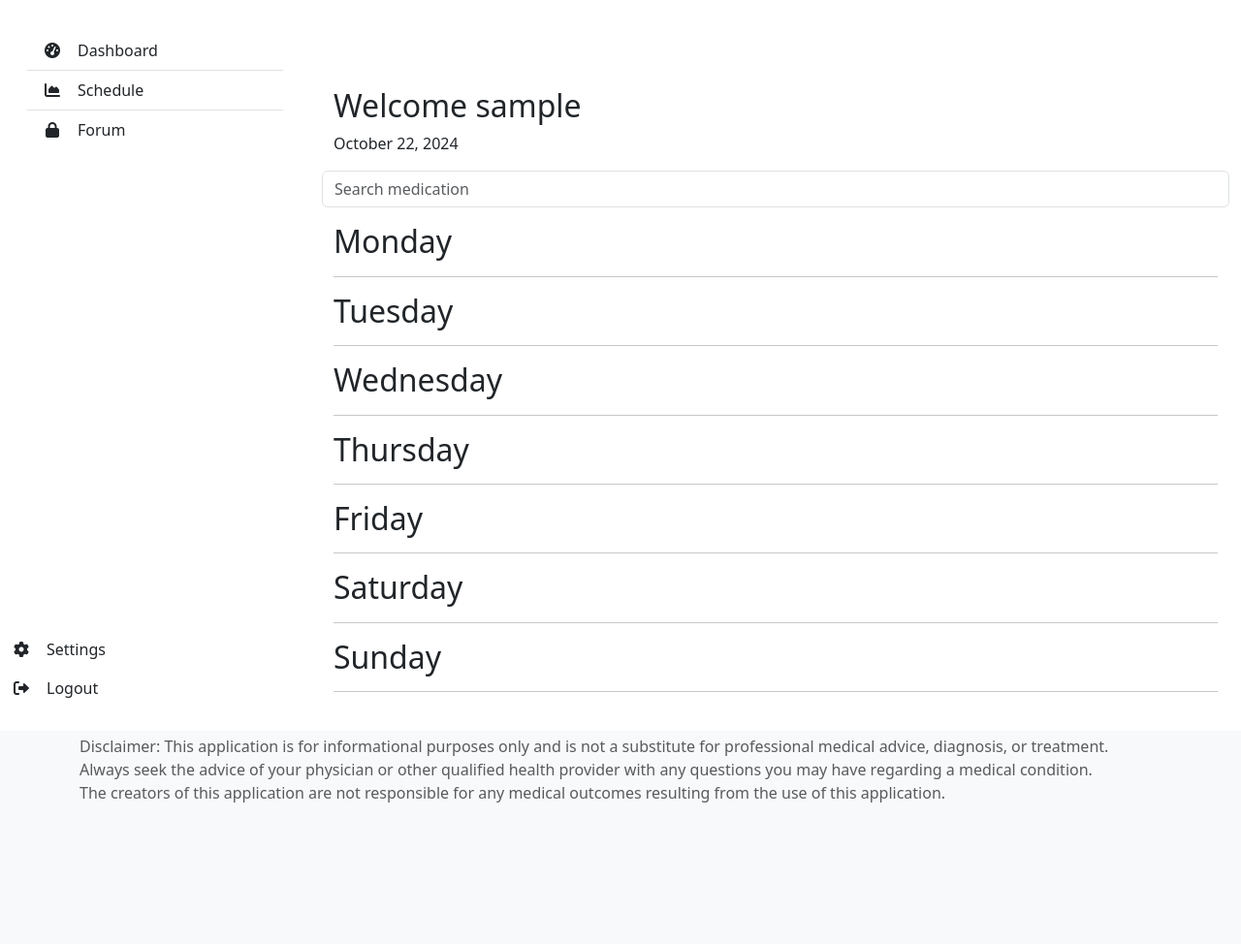
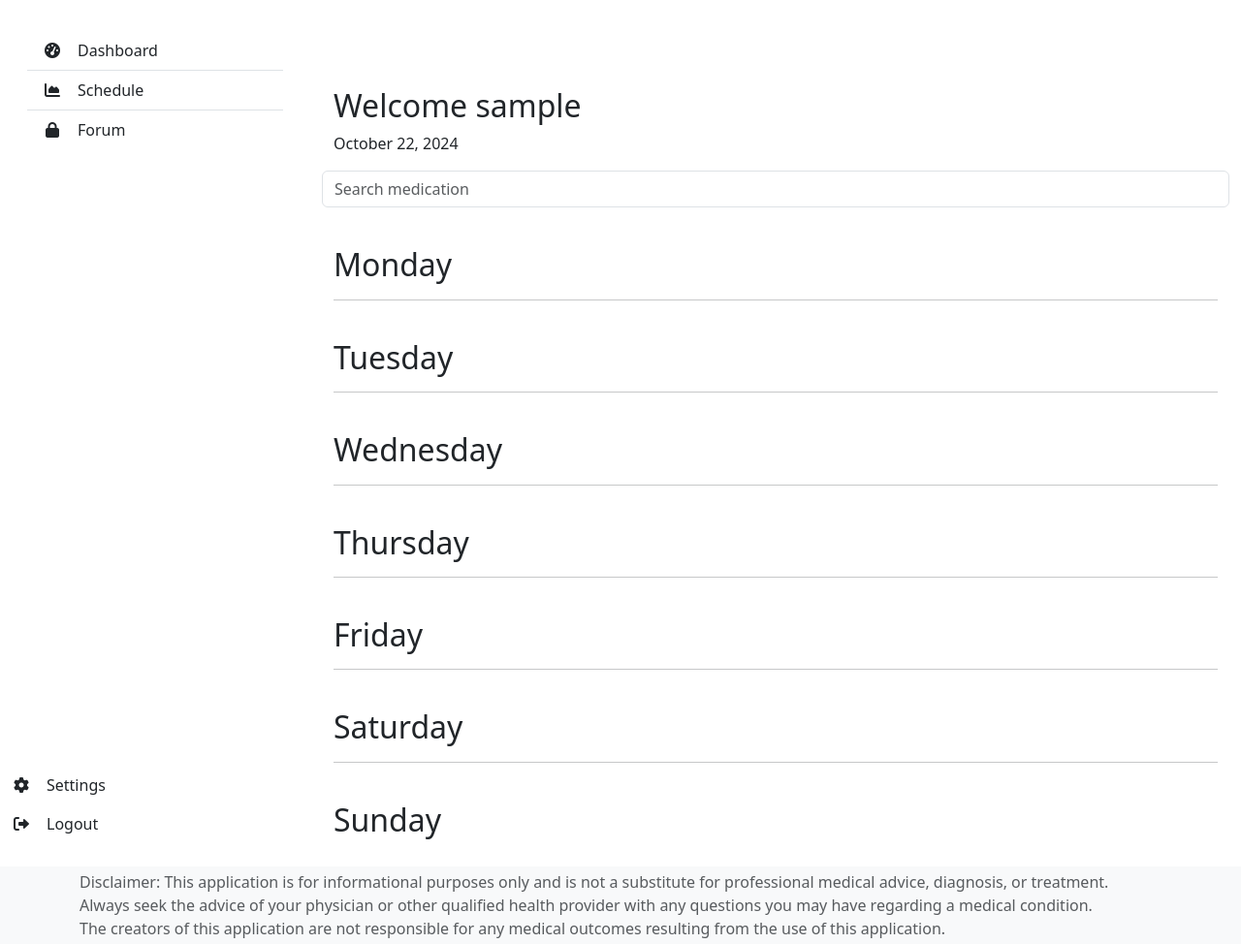
Before and after one commit to kaphelps33/BGE, a Flask app: page /dashboard in a window 1280 px wide. Shown: the part 56-1030 px from the top of the page at 97% size. Before the commit the page ends 884 px from the top, so only its background shows below. Run offline with Flask 3, Linux system fonts and the light colour scheme; the visitor is signed in with stand-in values (Sample User, id 1); data that the repository does not hold is empty; some libraries are stand-ins or nearby versions.

Commit message:
all working

```diff
--- a/app/models/medication.py
+++ b/app/models/medication.py
@@ -39,7 +39,7 @@ class Medications(db.Model):
     medication_info = db.relationship(
         "MedicationData", backref="medications", lazy=True
     )
-    status = db.Column(db.String, nullable=False, default='pending')
+    status = db.Column(db.String, nullable=False, default="pending")
 
     def __repr__(self):
         """Returns a string representation of the medication instance.
--- a/app/templates/dashboard/dashboard.html
+++ b/app/templates/dashboard/dashboard.html
@@ -56,25 +56,25 @@
             <ul id="results" class="list-group"></ul>
             <!-- Search Bar -->
             <!-- Where medications are listed -->
-            <div class="container">
+            <div class="container overflow-auto" style="max-height: 40rem;">
                 {% for day, times in grouped_meds.items() %}
                 {% if times %}
-                <h2 class="day-heading">{{ day }}</h2>
+                <h2 class="mt-4">{{ day }}</h2>
                 <hr>
                 <div class="row">
                     {% for time_of_day, meds in times.items() %}
                     {% if meds %}
                     <div class="col-md-12">
-                        <h4>{{ time_of_day }}</h4>
+                        <h4 class="mt-4">{{ time_of_day }}</h4>
                         {% for med, med_data in meds %}
                         <div class="col-xl-6 col-md-12 ">
                             <div
-                                class="card overflow-hidden {% if med.status == 'taken' %}bg-success text-white{% endif %}">
+                                class="card overflow-hidden {% if day == today and med.status == 'taken' %}bg-success text-white{% endif %}">
                                 <div class="card-content">
                                     <div class="card-body d-flex justify-content-between align-items-center">
                                         <div class="d-flex align-items-center">
                                             <div>
-                                                <h4 class="mb-0">{{ med.name }}</h4>
+                                                <h4 class="mb-0">{{ med.name | title }}</h4>
                                                 <span>{{ med.dosage }} - ${{ med.price }}</span>
                                             </div>
                                         </div>
@@ -119,12 +119,10 @@
                                             'D': 'Positive evidence of risk.',
                                             'X': 'Contraindicated in pregnancy'
                                             } %}
-                                        <p><strong>Pregnancy Category:</strong>
                                             {{ med_data.pregnancy_category }}
                                             <span style="color: gray;">({{
                                                 pregnancy_categories.get(med_data.pregnancy_category, 'Unknown
                                                 category') }})</span>
-                                        </p>
                                         </p>
                                         <p><strong>Interactions With Alcohol:</strong>
                                             {% if med_data.alcohol == 'X' %}
@@ -136,8 +134,7 @@
                                         <p><strong>Schedule:</strong> {{ med_data.csa }}</p>
                                         <p><strong>Condition Description:</strong> {{ med.description }}</p>
                                         <p><strong>More Information:</strong> <a href="{{ med_data.drug_link }}"
-                                                target="_blank">{{
-                                                med_data.drug_link }}</a></p>
+                                                target="_blank">{{ med_data.drug_link }}</a></p>
                                         <!-- Medication Data -->
                                         <!-- Delete Button -->
                                         <form method="POST"
```
